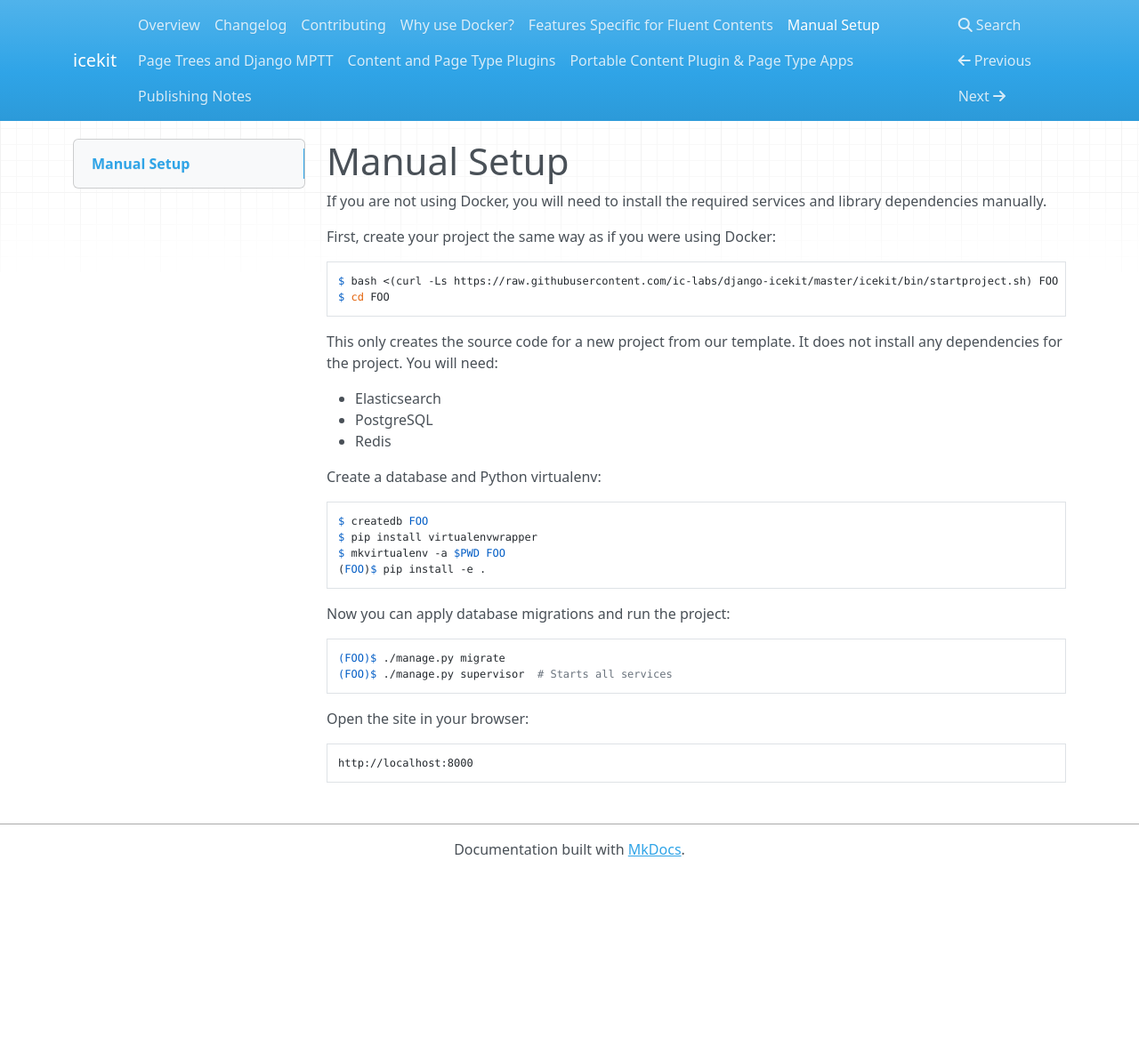
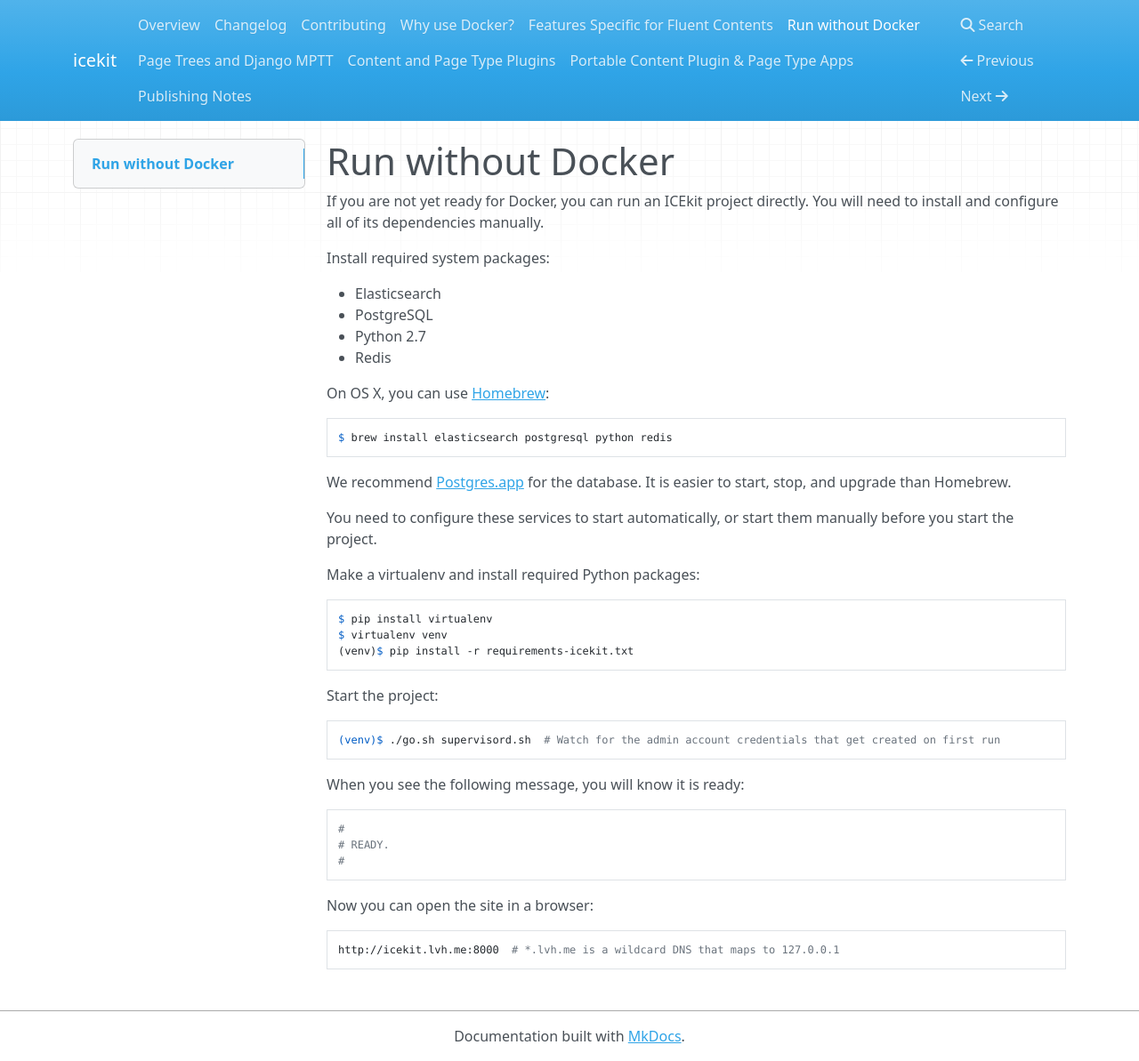
Before and after one commit to ic-labs/django-icekit, an MkDocs documentation site: the page built from docs/manual-setup.md, in a window 1280 px wide and 1193 px high. Shown: the whole window at 89% size. Built offline with MkDocs 1.6.1, drawn with Linux system fonts in a browser that asks for light colours; nearby versions of some CDN libraries.

Commit message:
Update docs about running without Docker.

```diff
--- a/docs/manual-setup.md
+++ b/docs/manual-setup.md
@@ -1,32 +1,41 @@
-# Manual Setup
+# Run without Docker
 
-If you are not using Docker, you will need to install the required services and
-library dependencies manually.
+If you are not yet ready for Docker, you can run an ICEkit project directly.
+You will need to install and configure all of its dependencies manually.
 
-First, create your project the same way as if you were using Docker:
-
-    $ bash <(curl -Ls https://raw.githubusercontent.com/ic-labs/django-icekit/master/icekit/bin/startproject.sh) FOO
-    $ cd FOO
-
-This only creates the source code for a new project from our template. It does
-not install any dependencies for the project. You will need:
+Install required system packages:
 
   * Elasticsearch
   * PostgreSQL
+  * Python 2.7
   * Redis
 
-Create a database and Python virtualenv:
+On OS X, you can use [Homebrew](http://brew.sh/):
 
-    $ createdb FOO
-    $ pip install virtualenvwrapper
-    $ mkvirtualenv -a $PWD FOO
-    (FOO)$ pip install -e .
+    $ brew install elasticsearch postgresql python redis
 
-Now you can apply database migrations and run the project:
+We recommend [Postgres.app](http://postgresapp.com/) for the database. It is
+easier to start, stop, and upgrade than Homebrew.
 
-    (FOO)$ ./manage.py migrate
-    (FOO)$ ./manage.py supervisor  # Starts all services
+You need to configure these services to start automatically, or start them
+manually before you start the project.
 
-Open the site in your browser:
+Make a virtualenv and install required Python packages:
 
-    http://localhost:8000
+    $ pip install virtualenv
+    $ virtualenv venv
+    (venv)$ pip install -r requirements-icekit.txt
+
+Start the project:
+
+    (venv)$ ./go.sh supervisord.sh  # Watch for the admin account credentials that get created on first run
+
+When you see the following message, you will know it is ready:
+
+    #
+    # READY.
+    #
+
+Now you can open the site in a browser:
+
+    http://icekit.lvh.me:8000  # *.lvh.me is a wildcard DNS that maps to 127.0.0.1
```
Also changed, not shown: README.md (+5 -42 lines), 1 other file.
